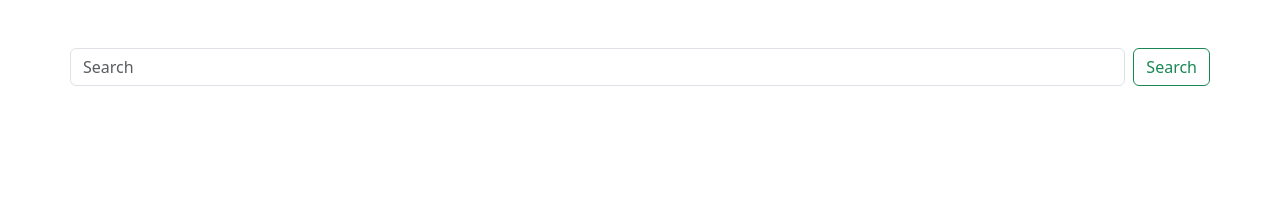
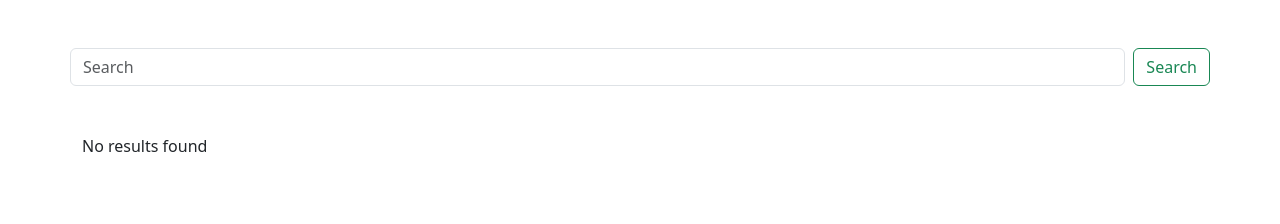
Before and after one commit to simonescoca/vite-boolflix, a Vue app: page / in a window 1280 px wide. Shown: the top 224 px of the page. Built offline with nearby package versions, Linux system fonts and the light colour scheme.

Commit message:
added "no results" paragraph

```diff
--- a/src/components/AppMain.vue
+++ b/src/components/AppMain.vue
@@ -1,5 +1,8 @@
 <template>
     <main class="container d-flex flex-wrap">
+        <section v-if="store.moviesData.length === 0 && store.seriesData.length === 0">
+            No results found
+        </section>
        <SingleMovie v-for="movie in store.moviesData" :movie="movie" :flags="flags"/>
        <SingleSerie v-for="serie in store.seriesData" :serie="serie" :flags="flags"/>
     </main>
@@ -55,5 +58,6 @@
 
     .container {
         gap: 2rem;
+        margin-bottom: 3rem;
     }
 </style>
```
